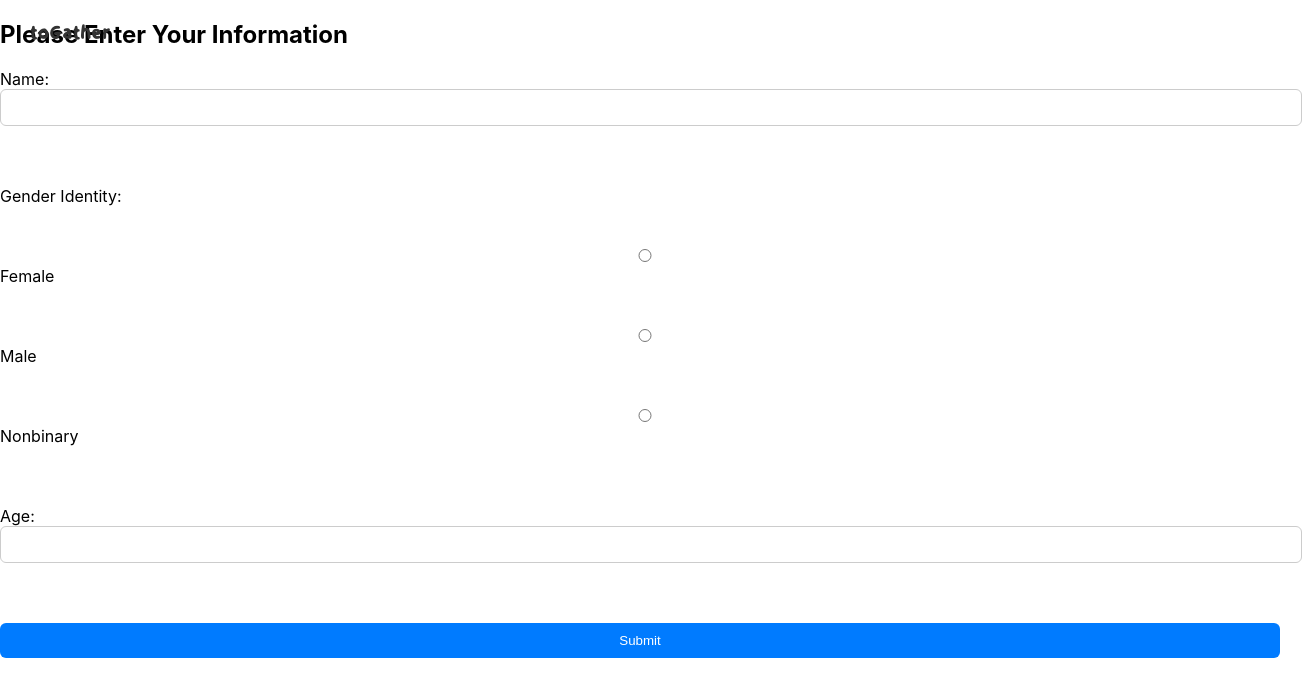
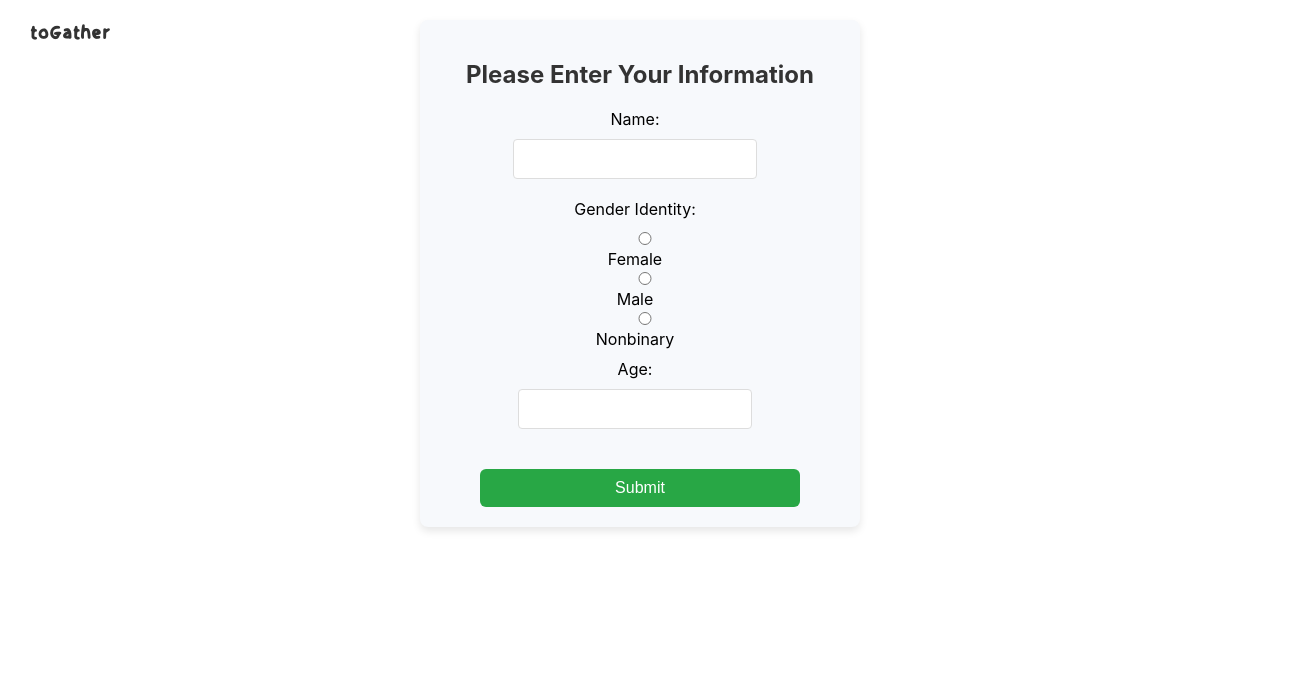
Before and after one commit to cindyd02/togather, a React (Create React App) app: page /profile in a window 1280 px wide. Shown: the top 696 px of the page, 1302 px wide, since content can reach past the window. Built offline with nearby package versions, Linux system fonts and the light colour scheme.

Commit message:
redo swiping

```diff
--- /dev/null
+++ b/src/frontend/Profile/Profile.css
@@ -0,0 +1,101 @@
+/* Profile container styles */
+.profile-container {
+    display: flex;
+    flex-direction: column;
+    align-items: center;
+    padding: 20px;
+    background-color: #f7f9fc;
+    border-radius: 8px;
+    box-shadow: 0 4px 8px rgba(0, 0, 0, 0.1);
+    max-width: 400px;
+    margin: 20px auto;
+    text-align: center;
+  }
+
+  /* Heading styles */
+  h2 {
+    font-size: 1.5rem;
+    margin-bottom: 20px;
+    color: #333;
+  }
+
+  /* Form styling */
+  form {
+    display: flex;
+    flex-direction: column;
+    align-items: center;
+    width: 100%;
+  }
+
+  /* Input fields */
+  input[type="text"],
+  input[type="number"] {
+    padding: 10px;
+    margin: 10px 0;
+    border: 1px solid #ddd;
+    border-radius: 4px;
+    width: 80%;
+    font-size: 1rem;
+  }
+
+  input[type="text"]:focus,
+  input[type="number"]:focus {
+    border-color: #4e8fff;
+    outline: none;
+  }
+
+  /* Radio buttons */
+  label {
+    font-size: 1rem;
+    margin-right: 10px;
+  }
+
+  input[type="radio"] {
+    margin-right: 5px;
+  }
+
+  br {
+    clear: both;
+  }
+
+  /* Button styling */
+  button {
+    background-color: #4e8fff;
+    color: white;
+    padding: 10px 20px;
+    border: none;
+    border-radius: 5px;
+    font-size: 1rem;
+    cursor: pointer;
+    margin-top: 20px;
+    width: 80%;
+  }
+
+  button:hover {
+    background-color: #357bd3;
+  }
+
+  /* Information display section */
+  .information-display p {
+    font-size: 1.2rem;
+    margin: 10px 0;
+  }
+
+  .information-display button {
+    background-color: #f5a623;
+    margin-top: 10px;
+  }
+
+  .information-display button:hover {
+    background-color: #e58a1a;
+  }
+
+  /* Next button styling */
+  button[type="submit"] {
+    background-color: #28a745;
+    color: white;
+  }
+
+  button[type="submit"]:hover {
+    background-color: #218838;
+  }
--- a/src/frontend/Profile/Profile.js
+++ b/src/frontend/Profile/Profile.js
@@ -1,5 +1,6 @@
 import React, { useState } from 'react';
 import { useNavigate } from 'react-router-dom';
+import './Profile.css'; // Import the CSS file
 
 const Profile = () => {
     const [name, setName] = useState('');
@@ -30,7 +31,7 @@ const Profile = () => {
     };
 
     return (
-        <div>
+        <div className="profile-container">
             <h2>Please Enter Your Information</h2>
             {!submitted || isEditing ? (
                 <form onSubmit={handleSubmit}>
@@ -43,9 +44,9 @@ const Profile = () => {
                             required
                         />
                     </label>
-                    <br /><br />
 
-                    <label>Gender Identity:</label><br />
+                    <label>Gender Identity:</label>
+                    <div>
                         <label>
                             <input
                                 type="radio"
@@ -55,7 +56,7 @@ const Profile = () => {
                                 required
                             />
                             Female
-                    </label><br />
+                        </label>
                         <label>
                             <input
                                 type="radio"
@@ -65,7 +66,7 @@ const Profile = () => {
                                 required
                             />
                             Male
-                    </label><br />
+                        </label>
                         <label>
                             <input
                                 type="radio"
@@ -75,7 +76,8 @@ const Profile = () => {
                                 required
                             />
                             Nonbinary
-                    </label><br /><br />
+                        </label>
+                    </div>
 
                     <label>
                         Age:
@@ -86,14 +88,14 @@ const Profile = () => {
                             min="1"
                             required
                         />
-                    </label><br /><br />
+                    </label>
 
                     <button type="submit">
                         {isEditing ? 'Save Changes' : 'Submit'}
                     </button>
                 </form>
             ) : (
-                <div>
+                <div className="information-display">
                     <h3>Your Information:</h3>
                     <p><strong>Name:</strong> {name}</p>
                     <p><strong>Gender Identity:</strong> {gender}</p>
--- a/src/frontend/Swiping/Swiping.js
+++ b/src/frontend/Swiping/Swiping.js
@@ -1,33 +1,51 @@
 import React, { useState, useRef } from "react";
 import "./Swiping.css";
 
+// REPLACE WITH SCRAPED DATA
+const eventsData = [
+  {
+    id: 1,
+    title: "Music Festival",
+    image: "https://images.unsplash.com/photo-1506157786151-b8491531f063?q=80&w=2670&auto=format&fit=crop&ixlib=rb-4.0.3&ixid=M3wxMjA3fDB8MHxwaG90by1wYWdlfHx8fGVufDB8fHx8fA%3D%3D",
+    description: "Experience an electrifying night of live music.",
+    location: "New York City",
+  },
+  {
+    id: 2,
+    title: "Tech Conference",
+    image: "https://plus.unsplash.com/premium_photo-1681487469745-91d1d8a5836b?q=80&w=2670&auto=format&fit=crop&ixlib=rb-4.0.3&ixid=M3wxMjA3fDB8MHxwaG90by1wYWdlfHx8fGVufDB8fHx8fA%3D%3D",
+    description: "Join the top minds in tech and innovation.",
+    location: "San Francisco",
+  },
+  {
+    id: 3,
+    title: "Food Carnival",
+    image: "https://plus.unsplash.com/premium_photo-1664206613168-32650e8b63a0?q=80&w=2671&auto=format&fit=crop&ixlib=rb-4.0.3&ixid=M3wxMjA3fDB8MHxwaG90by1wYWdlfHx8fGVufDB8fHx8fA%3D%3D",
+    description: "Taste delicious treats from around the world.",
+    location: "Los Angeles",
+  },
+  {
+    id: 4,
+    title: "Art Exhibition",
+    image: "https://images.unsplash.com/photo-1600903781679-7ea3cbc564c3?q=80&w=2670&auto=format&fit=crop&ixlib=rb-4.0.3&ixid=M3wxMjA3fDB8MHxwaG90by1wYWdlfHx8fGVufDB8fHx8fA%3D%3D",
+    description: "Explore breathtaking artwork from talented artists.",
+    location: "Chicago",
+  },
+];
+
 const Swiping = () => {
-  const [events, setEvents] = useState([]);
+  const [events, setEvents] = useState(eventsData);
   const [selectedEvent, setSelectedEvent] = useState(null);
   const [swipedDirection, setSwipedDirection] = useState(null);
   const [selectedCity, setSelectedCity] = useState("All");
-  const [selectedDate, setSelectedDate] = useState("");
 
+  // Handle city selection
   const handleCityChange = (e) => {
     const city = e.target.value;
     setSelectedCity(city);
   };
 
-  const handleDateChange = (e) => {
-    const date = e.target.value;
-    setSelectedDate(date);
-  };
-
-  const handleTest = async () => {
-    try {
-      const response = await fetch('http://localhost:6000/test');  // Test endpoint
-      const data = await response.text();  // Fetch response as text
-      console.log(data);  // Should log 'Backend is working'
-    } catch (error) {
-      console.error('Error fetching test data:', error);
-    }
-  };
-
+  // Filter events based on selected city
   const filteredEvents = selectedCity === "All"
     ? events
     : events.filter((event) => event.location === selectedCity);
@@ -37,6 +55,7 @@ const Swiping = () => {
     setSwipedDirection(direction);
     setEvents((prevEvents) => prevEvents.filter((event) => event.id !== id));
 
+    // Hide the swipe indicator after 1 second
     setTimeout(() => {
       setSwipedDirection(null);
     }, 1000);
@@ -47,31 +66,16 @@ const Swiping = () => {
       <h2>Swipe on Events</h2>
       <p className="swipe-note">Double click the event card to find out more info!</p> {/* Moved under header */}
 
-      {/* City and Date Inputs */}
-      <div className="search-filters">
-        <input
-          type="date"
-          value={selectedDate}
-          onChange={handleDateChange}
-          className="p-2 border rounded"
-        />
-        <select
-          value={selectedCity}
-          onChange={handleCityChange}
-          className="p-2 border rounded"
-        >
+      {/* City Dropdown */}
+      <div className="city-selector">
+        <label htmlFor="city">Choose a city:</label>
+        <select id="city" value={selectedCity} onChange={handleCityChange}>
           <option value="All">All Cities</option>
           <option value="New York City">New York City</option>
           <option value="San Francisco">San Francisco</option>
           <option value="Los Angeles">Los Angeles</option>
           <option value="Chicago">Chicago</option>
         </select>
-        {/* <button onClick={handleClick} className="search-button">
-          Search
-        </button> */}
-        <button onClick={handleTest} className="search-button">
-          Search
-        </button>
       </div>
 
       <div className="swipe-card-container">
```
Lines whose indentation alone changed are shown as unchanged.
